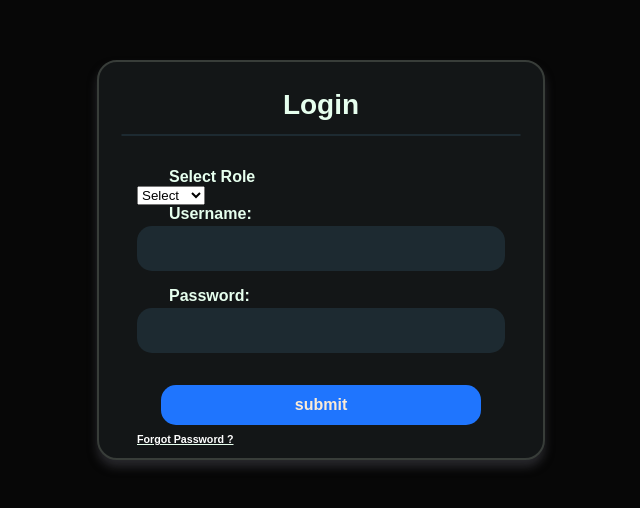
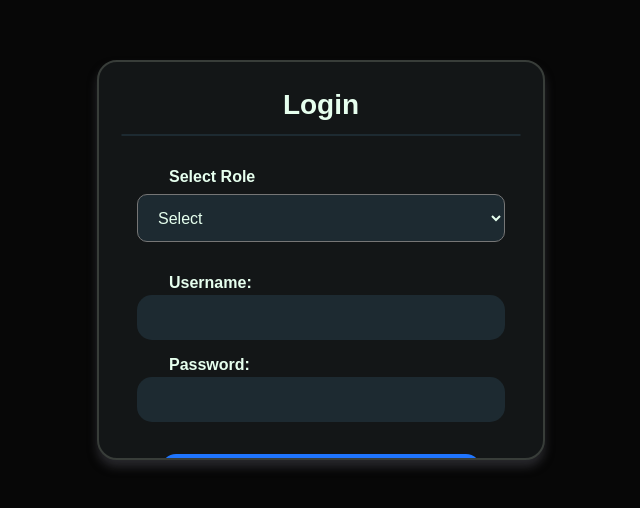
Before and after one commit to krsnoki/Permissy, a React (Vite) app: page /login in a window 1280 px wide. Shown: the part 164-672 px from the top of the page, without its empty margins (319-959 px from the left). Built offline with nearby package versions, Linux system fonts and the light colour scheme; a web font is replaced by a local one.

Commit message:
dropdown styling added

```diff
--- a/src/styles/login.css
+++ b/src/styles/login.css
@@ -88,6 +88,34 @@ form button.clicked {
   animation: fadeIn 0.5s;
 }
 
+
+/* Base styles for all screen sizes */
+select#role {
+  background-color: #1d2a31;
+  height: 3rem;
+  width: 23rem;
+  padding: 0.2rem 1rem 0.2rem 1rem;
+  border-radius: 10px;
+  margin: 0.5rem 0 2rem 0;
+  align-self: center;
+  color: #e6ffee;
+  font-size: medium;
+}
+
+/* Styles for focused select element */
+select#role:focus {
+  outline: none;
+  border: 1px solid #657781;
+
+}
+
+/* Media query for screens below 600px */
+@media screen and (max-width: 600px) {
+  select#role {
+    width: 90%; /* Reduce width for smaller screens */
+  }
+}
+
 .fPass {
   height: 1rem;
   width: 30rem;
@@ -148,7 +176,7 @@ h5 {
   form input:focus {
     border: 1pt;
     outline: none;
-    border-color: #657781;
+    border: 1px solid #657781;
     background-color: #354c5ada;
   }
 
```
